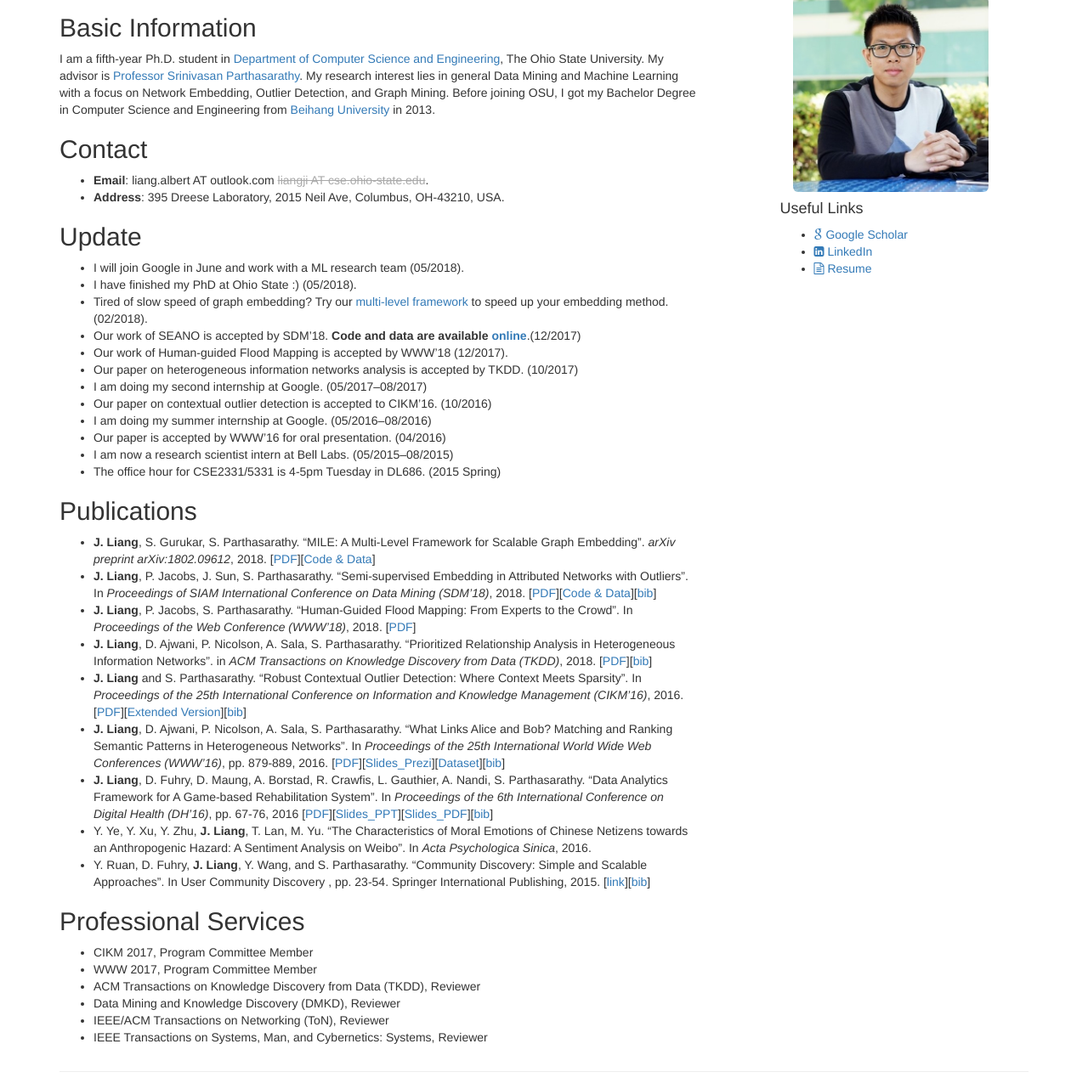
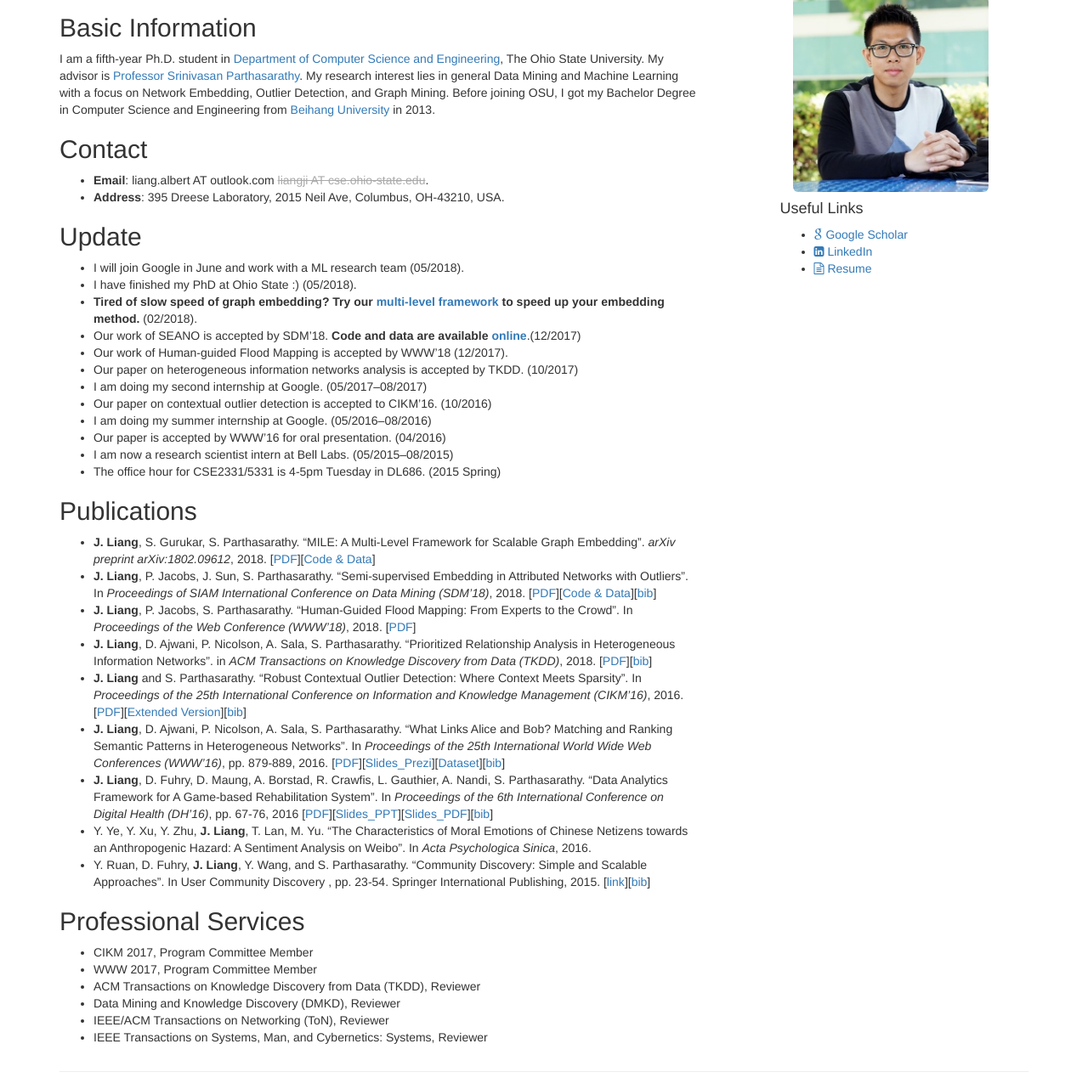
Before and after one commit to BuckeyeDM/BuckeyeDM.github.io, a Jekyll site: the page built from index.md, in a window 1280 px wide, cut to the strip 104-1386 px from the top of the page. Shown: the whole strip at 85% size. Built offline with Jekyll 4.4.1, drawn with Linux system fonts in a browser that asks for light colours.

Commit message:
update homepage

```diff
--- a/contact_me.html
+++ b/contact_me.html
@@ -4,8 +4,7 @@ layout: page
 
 <h2>Available Soon... </h2>
  <div class="tips">
- <p> We are actively working on publishing the code and data. But feel free to drop me an email (liang.albert@outlook.com)
-    if you want to try out the unpolished version. </p>
+ <p> Feel free to drop me an email (liang.albert AT outlook.com) to request for the code and data. </p>
    <p id="view"/>
 </div>
 
--- a/index.md
+++ b/index.md
@@ -15,7 +15,7 @@ I am a fifth-year Ph.D. student in [Department of Computer Science and Engineeri
 ## Update
 * I will join Google in June and work with a ML research team (05/2018).
 * I have finished my PhD at Ohio State :) (05/2018).
-* Tired of slow speed of graph embedding? Try our [multi-level framework](https://arxiv.org/pdf/1802.09612.pdf) to speed up your embedding method. (02/2018).
+* **Tired of slow speed of graph embedding? Try our [multi-level framework](https://arxiv.org/pdf/1802.09612.pdf) to speed up your embedding method.** (02/2018).
 * Our work of SEANO is accepted by SDM'18. **Code and data are available [online](/SEANO)**.(12/2017)
 * Our work of Human-guided Flood Mapping is accepted by WWW'18 (12/2017).
 * Our paper on heterogeneous information networks analysis is accepted by TKDD. (10/2017)
```
